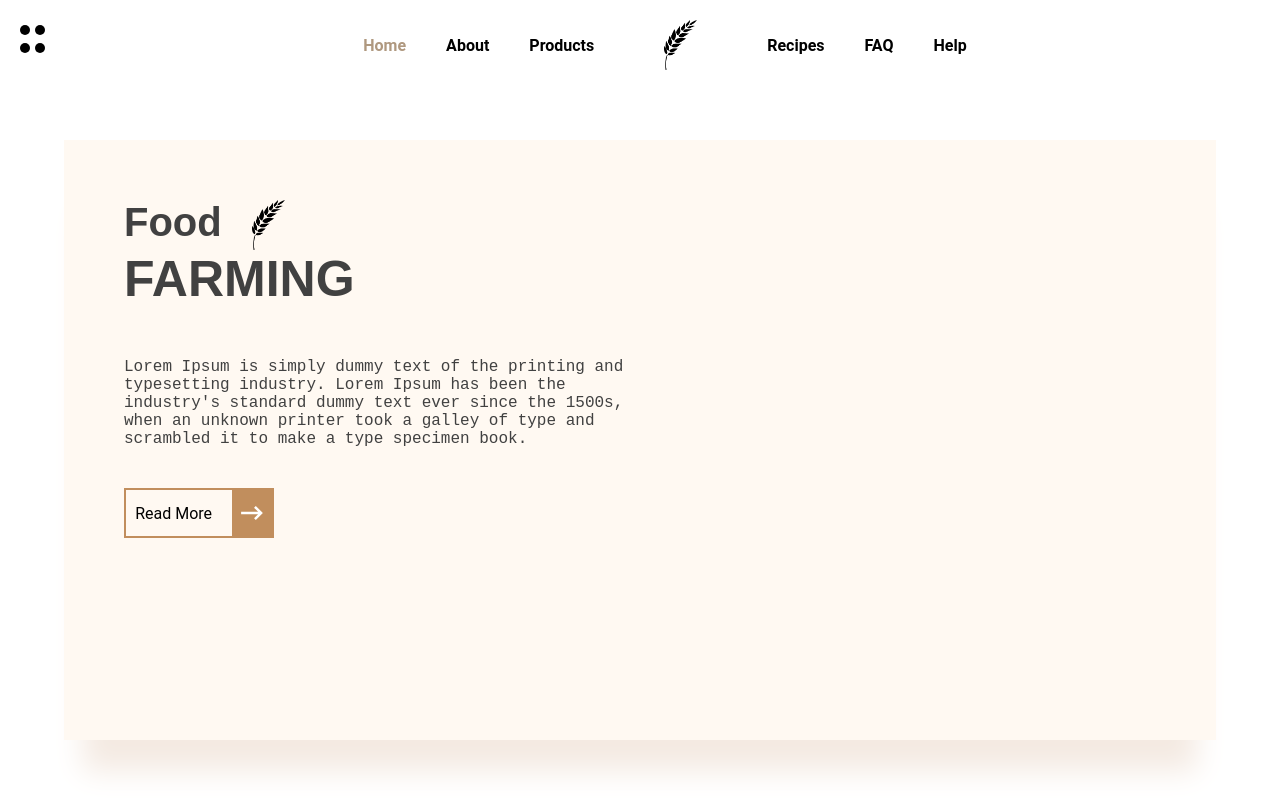
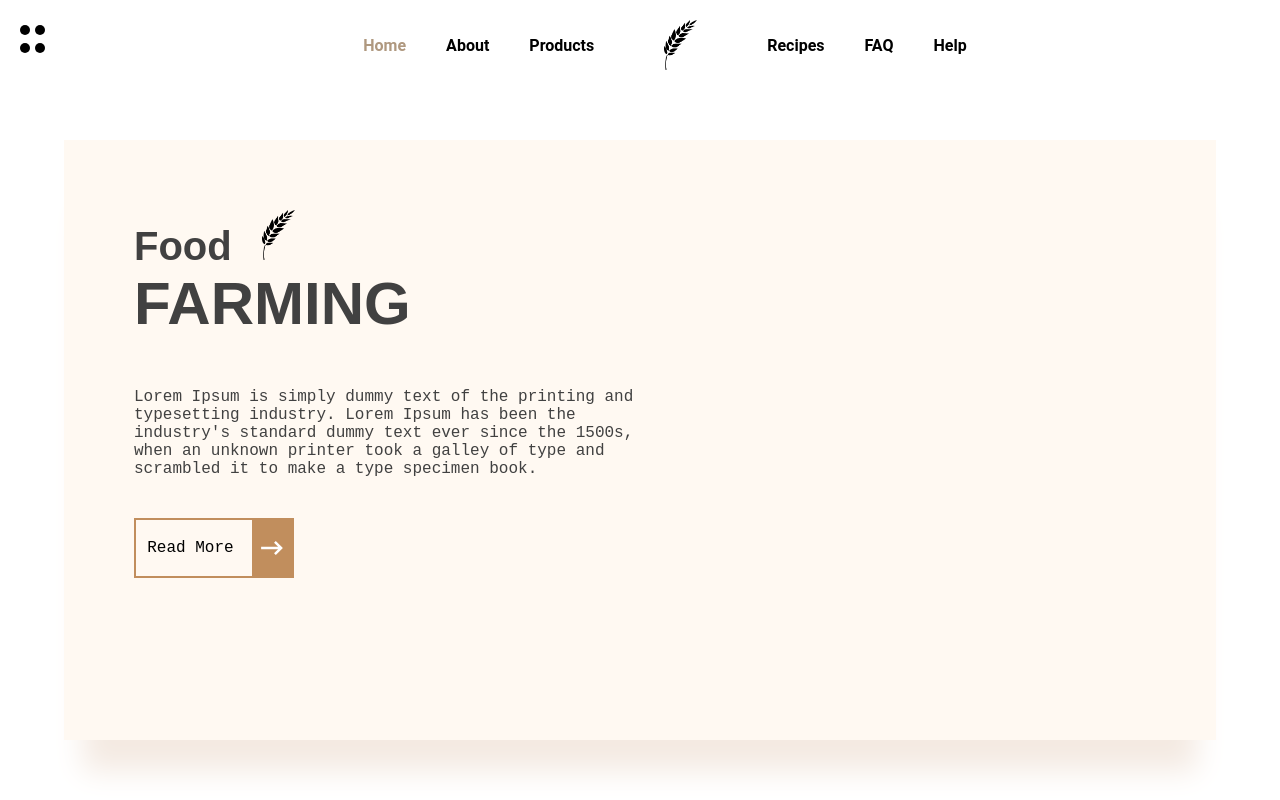
Before and after one commit to phytter/food-farming, a React (Vite) app: page / in a window 1280 px wide. Built offline with nearby package versions, Linux system fonts and the light colour scheme.

Commit message:
style: adjust font sizes and content padding

```diff
--- a/src/presentation/components/layout/content/content.tsx
+++ b/src/presentation/components/layout/content/content.tsx
@@ -5,7 +5,7 @@ const Content = styled('div', {
     height: 'calc(100vh - 200px)',
     width: '90%',
     margin: '0 auto',
-    padding: 60,
+    padding: 70,
     boxShadow: '0px 50px 28px -19px rgba(244,234,226,1)'
 })
 
--- a/src/presentation/pages/home/styles.ts
+++ b/src/presentation/pages/home/styles.ts
@@ -12,7 +12,7 @@ export const H3 = styled('h3', {
 })
 
 export const H1 = styled('h1', {
-    fontSize: 50,
+    fontSize: 60,
     color: '#414141',
     fontFamily: 'fantasy',
     textTransform: 'uppercase',
@@ -30,12 +30,18 @@ export const ReadMoreButton = styled('button', {
     marginTop: 40,
     background: 'transparent',
     border: 'solid 2px #C18E5D',
-    height: 50,
-    width: 150
+    height: 60,
+    width: 160,
+    '&:hover': {
+        opacity: 0.7,
+        cursor: 'pointer'
+    }
 })
 
 export const TextButton = styled('div', {
     display: 'inline-flex',
+    fontFamily: 'monospace',
+    userSelect: 'none',
     alignItems: 'center',
     height: '100%',
     textAlign: 'center',
@@ -58,5 +64,6 @@ export const LeaftIcon = styled('img', {
 })
 
 export const H3andIcon = styled('div', {
-    display: 'flex'
+    display: 'flex',
+    alignItems: 'baseline'
 })
```
